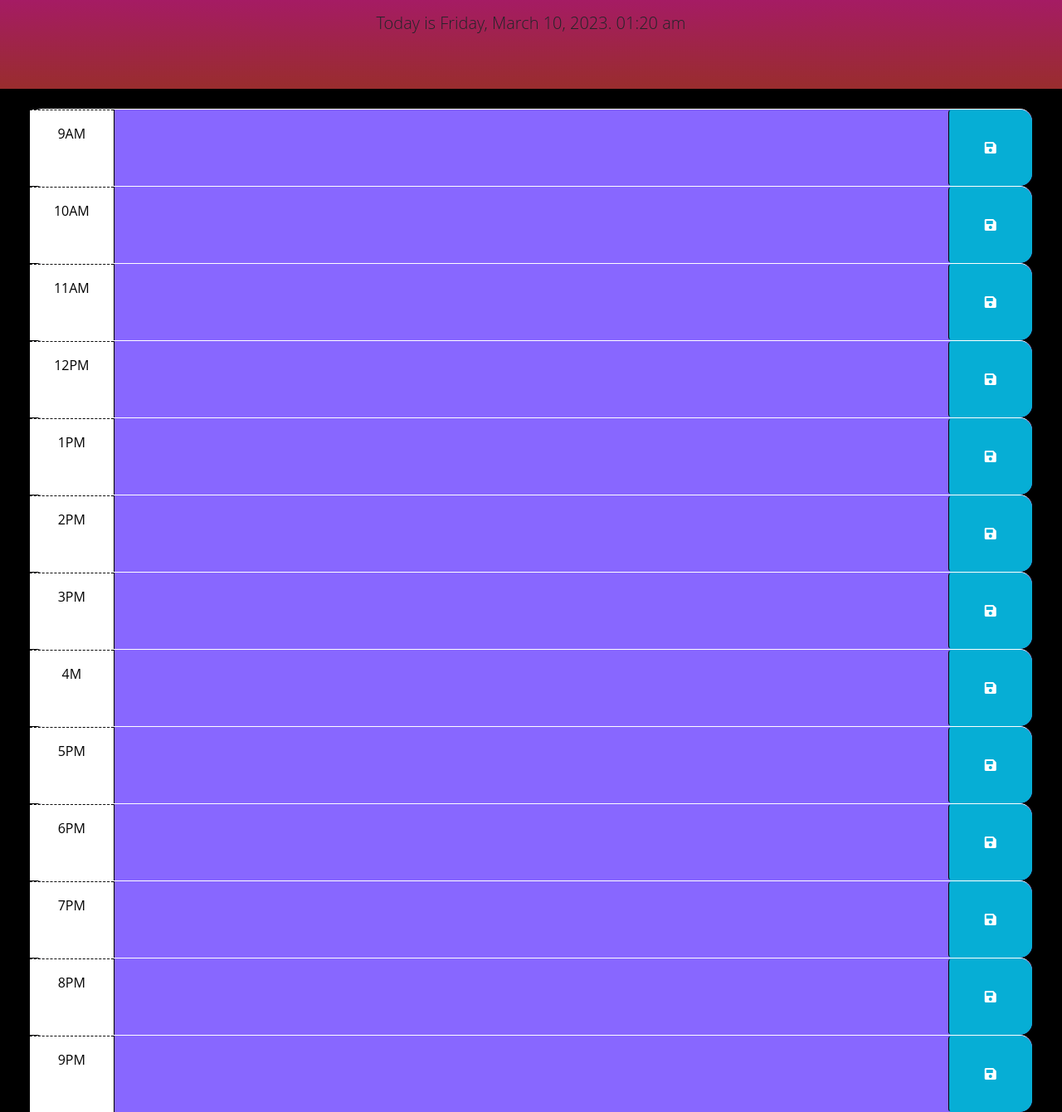
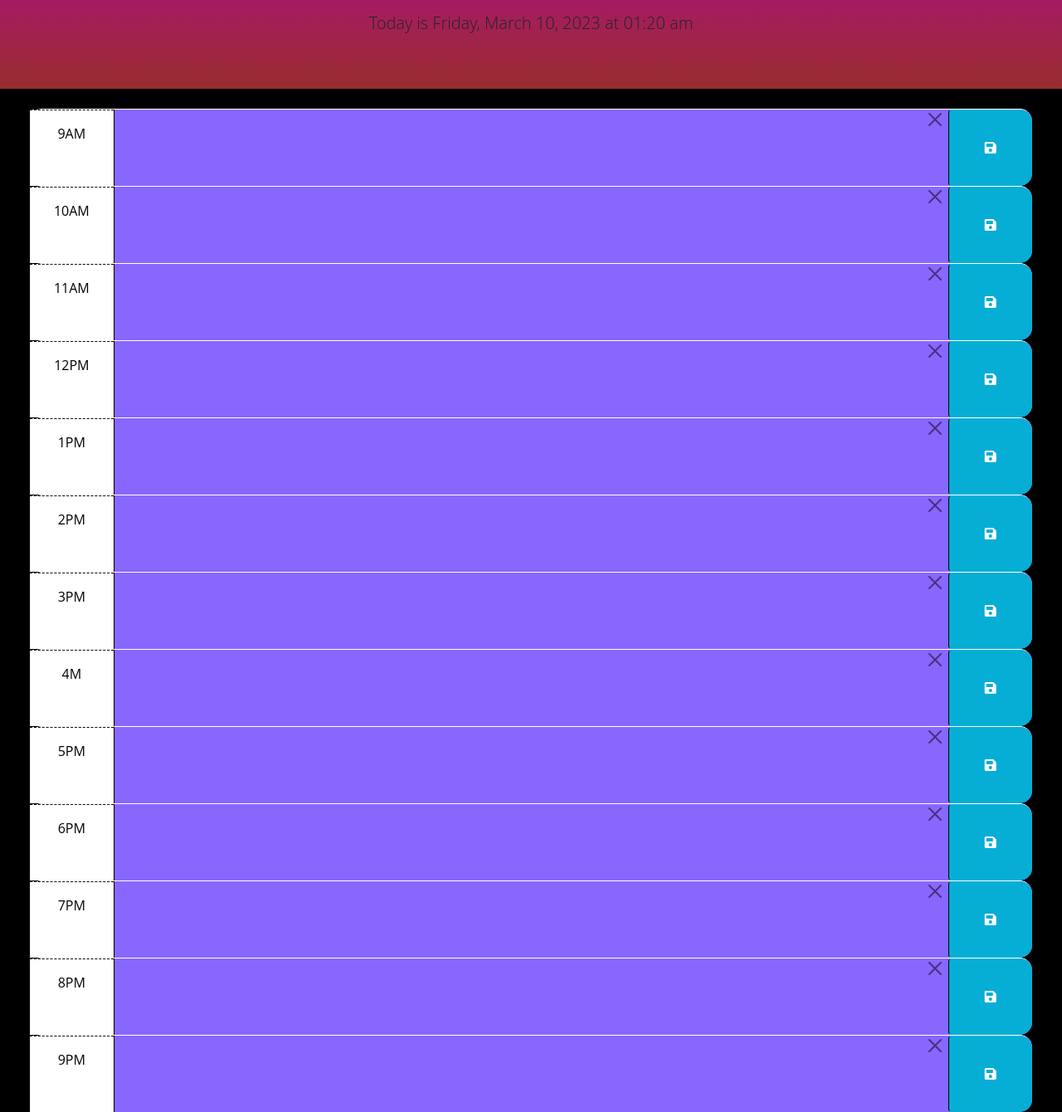
Before and after one commit to WolfSpiderman/Daily-Scheduler, a plain HTML site: page index.html in a window 1280 px wide. Shown: the part 166-1506 px from the top of the page at 83% size. Drawn offline with nearby package versions, Linux system fonts and the light colour scheme.

Commit message:
added a button that deletes text for that hour, but doesn't delete it from storage

```diff
--- a/assets/script.js
+++ b/assets/script.js
@@ -2,6 +2,7 @@ var saveBtn = $('.saveBtn');
 var userInput = $('.description');
 var hourBlock = $('.time-block');
 var today = $('#currentDay');
+var closeBtn = $('.btn-close');
 
 // this function did not need to be in the doc.ready function since it is activated by the user with a button
 function saveText(event) {
@@ -14,6 +15,17 @@ function saveText(event) {
     console.log(savedInput);
     localStorage.setItem(`savedText-${h.attr("id")}`, savedInput);
 }
+
+function deleteText(event) {
+    var where = $(event.target).parent('.time-block');
+    console.log(where);
+    console.log(where.attr('id'));
+    var what = where.find('.description');
+    console.log(what);
+    what.val("");
+    what.attr("placeholder", "Data is still saved to local storage if you don't click the save button.");
+}
+
 $(document).ready(function () {
     // after page is fully loaded, this function checks local storage for each time block and loads any saved inputs
     $('textarea.description').each(function()
@@ -26,6 +38,7 @@ $(document).ready(function () {
     });
 
     saveBtn.on("click", saveText);
+    closeBtn.on("click", deleteText);
 
     // time tracker for past, present, future functionality
     var currentHour = dayjs().format('H');
@@ -40,7 +53,7 @@ $(document).ready(function () {
     }
     // clock set on interval to keep it up to date
     setInterval(function() {
-        today.text(dayjs().format('[Today is ] dddd, MMMM D, YYYY. hh:mm a'));
+        today.text(dayjs().format('[Today is ] dddd, MMMM D, YYYY [at] hh:mm a'));
     }, 1000)
 
   });
--- a/assets/style.css
+++ b/assets/style.css
@@ -64,3 +64,20 @@ body {
     font-size: 20px;
     transition: all 0.3s ease-in-out;
   }
+ /* changed bootstraps btn-close positioning only after testing in dev tools, as well as media queries updating the positioning as needed */
+  .btn-close {
+    position: absolute;
+    right: 11vw;
+  }
+
+  @media (max-width: 906px) {
+    .btn-close {
+        right: 12vw
+    }
+  }
+
+  @media (max-width: 690px) {
+    .btn-close {
+        right: 21vw
+    }
+}
--- a/index.html
+++ b/index.html
@@ -34,7 +34,8 @@
 
       <div id="hour-9" class="row time-block past">
         <div class="col-2 col-md-1 hour text-center py-3">9AM</div>
-        <textarea class="col-8 col-md-10 description" rows="3"> </textarea>
+        <textarea class="col-8 col-md-10 description" rows="3"></textarea>
+        <button type="button" class="btn-close" aria-label="Close"></button>
         <button class="btn saveBtn col-2 col-md-1" aria-label="save">
           <i class="fas fa-save" aria-hidden="true"></i>
         </button>
@@ -43,6 +44,7 @@
       <div id="hour-10" class="row time-block present">
         <div class="col-2 col-md-1 hour text-center py-3">10AM</div>
         <textarea class="col-8 col-md-10 description" rows="3"> </textarea>
+        <button type="button" class="btn-close" aria-label="Close"></button>
         <button class="btn saveBtn col-2 col-md-1" aria-label="save">
           <i class="fas fa-save" aria-hidden="true"></i>
         </button>
@@ -51,6 +53,7 @@
       <div id="hour-11" class="row time-block future">
         <div class="col-2 col-md-1 hour text-center py-3">11AM</div>
         <textarea class="col-8 col-md-10 description" rows="3"> </textarea>
+        <button type="button" class="btn-close" aria-label="Close"></button>
         <button class="btn saveBtn col-2 col-md-1" aria-label="save">
           <i class="fas fa-save" aria-hidden="true"></i>
         </button>
@@ -59,6 +62,7 @@
       <div id="hour-12" class="row time-block future">
         <div class="col-2 col-md-1 hour text-center py-3">12PM</div>
         <textarea class="col-8 col-md-10 description" rows="3"> </textarea>
+        <button type="button" class="btn-close" aria-label="Close"></button>
         <button class="btn saveBtn col-2 col-md-1" aria-label="save">
           <i class="fas fa-save" aria-hidden="true"></i>
         </button>
@@ -67,6 +71,7 @@
     <div id="hour-13" class="row time-block future">
         <div class="col-2 col-md-1 hour text-center py-3">1PM</div>
         <textarea class="col-8 col-md-10 description" rows="3"> </textarea>
+        <button type="button" class="btn-close" aria-label="Close"></button>
         <button class="btn saveBtn col-2 col-md-1" aria-label="save">
           <i class="fas fa-save" aria-hidden="true"></i>
         </button>
@@ -75,6 +80,7 @@
     <div id="hour-14" class="row time-block future">
         <div class="col-2 col-md-1 hour text-center py-3">2PM</div>
         <textarea class="col-8 col-md-10 description" rows="3"> </textarea>
+        <button type="button" class="btn-close" aria-label="Close"></button>
         <button class="btn saveBtn col-2 col-md-1" aria-label="save">
           <i class="fas fa-save" aria-hidden="true"></i>
         </button>
@@ -83,6 +89,7 @@
     <div id="hour-15" class="row time-block future">
         <div class="col-2 col-md-1 hour text-center py-3">3PM</div>
         <textarea class="col-8 col-md-10 description" rows="3"> </textarea>
+        <button type="button" class="btn-close" aria-label="Close"></button>
         <button class="btn saveBtn col-2 col-md-1" aria-label="save">
           <i class="fas fa-save" aria-hidden="true"></i>
         </button>
@@ -91,6 +98,7 @@
     <div id="hour-16" class="row time-block future">
         <div class="col-2 col-md-1 hour text-center py-3">4M</div>
         <textarea class="col-8 col-md-10 description" rows="3"> </textarea>
+        <button type="button" class="btn-close" aria-label="Close"></button>
         <button class="btn saveBtn col-2 col-md-1" aria-label="save">
           <i class="fas fa-save" aria-hidden="true"></i>
         </button>
@@ -99,6 +107,7 @@
     <div id="hour-17" class="row time-block future">
         <div class="col-2 col-md-1 hour text-center py-3">5PM</div>
         <textarea class="col-8 col-md-10 description" rows="3"> </textarea>
+        <button type="button" class="btn-close" aria-label="Close"></button>
         <button class="btn saveBtn col-2 col-md-1" aria-label="save">
           <i class="fas fa-save" aria-hidden="true"></i>
         </button>
@@ -107,6 +116,7 @@
     <div id="hour-18" class="row time-block future">
         <div class="col-2 col-md-1 hour text-center py-3">6PM</div>
         <textarea class="col-8 col-md-10 description" rows="3"> </textarea>
+        <button type="button" class="btn-close" aria-label="Close"></button>
         <button class="btn saveBtn col-2 col-md-1" aria-label="save">
           <i class="fas fa-save" aria-hidden="true"></i>
         </button>
@@ -115,6 +125,7 @@
     <div id="hour-19" class="row time-block future">
         <div class="col-2 col-md-1 hour text-center py-3">7PM</div>
         <textarea class="col-8 col-md-10 description" rows="3"> </textarea>
+        <button type="button" class="btn-close" aria-label="Close"></button>
         <button class="btn saveBtn col-2 col-md-1" aria-label="save">
           <i class="fas fa-save" aria-hidden="true"></i>
         </button>
@@ -123,6 +134,7 @@
     <div id="hour-20" class="row time-block future">
         <div class="col-2 col-md-1 hour text-center py-3">8PM</div>
         <textarea class="col-8 col-md-10 description" rows="3"> </textarea>
+        <button type="button" class="btn-close" aria-label="Close"></button>
         <button class="btn saveBtn col-2 col-md-1" aria-label="save">
           <i class="fas fa-save" aria-hidden="true"></i>
         </button>
@@ -131,6 +143,7 @@
     <div id="hour-21" class="row time-block future">
         <div class="col-2 col-md-1 hour text-center py-3">9PM</div>
         <textarea class="col-8 col-md-10 description" rows="3"> </textarea>
+        <button type="button" class="btn-close" aria-label="Close"></button>
         <button class="btn saveBtn col-2 col-md-1" aria-label="save">
           <i class="fas fa-save" aria-hidden="true"></i>
         </button>
```
